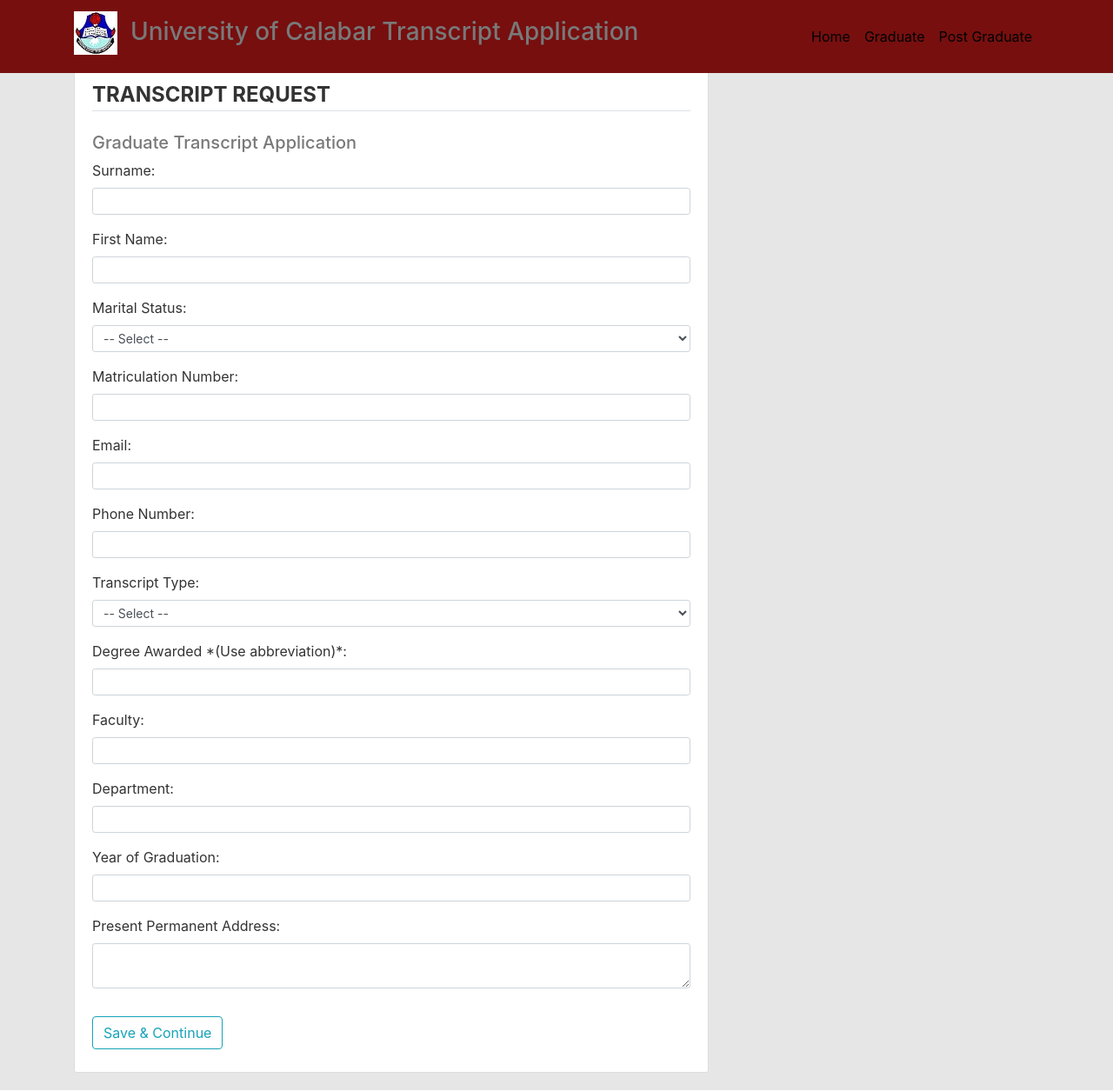
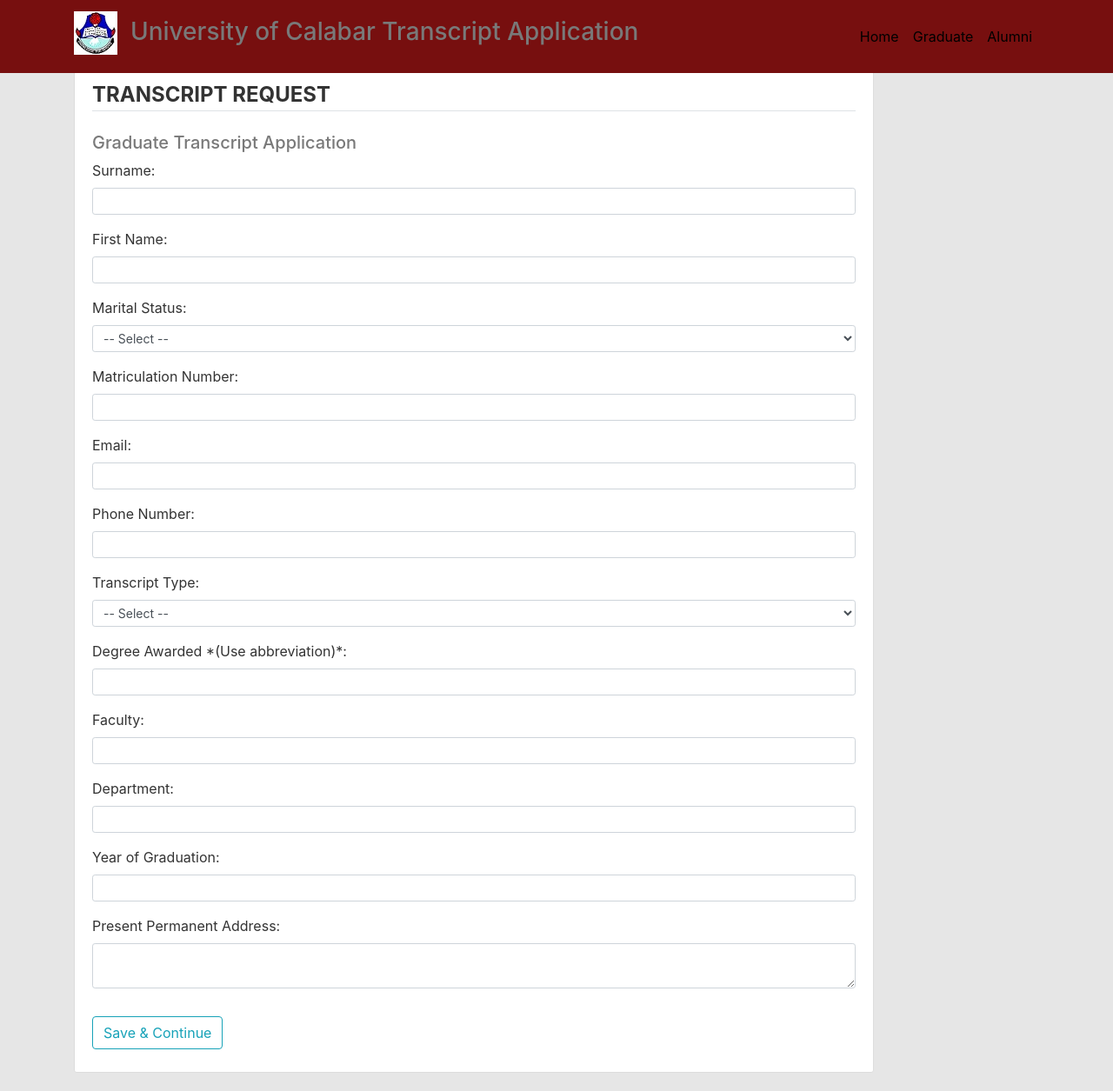
Before and after one commit to BrideTribe/transcript, a Flask app: page /graduate in a window 1280 px wide. Shown: the whole page at 87% size. Run offline with Flask 2, Linux system fonts and the light colour scheme; some libraries are stand-ins or nearby versions.

Commit message:
change postgraduate to alumni

```diff
--- a/transcript/templates/layout.html
+++ b/transcript/templates/layout.html
@@ -33,7 +33,7 @@
                     <div class="navbar-nav">
                         <a class="nav-item nav-link" href="{{ url_for('home') }}">Home</a>
                         <a class="nav-item nav-link" href="{{ url_for('graduate') }}">Graduate</a>
-                        <a class="nav-item nav-link" href="{{ url_for('postgraduate') }}">Post Graduate</a>
+                        <a class="nav-item nav-link" href="{{ url_for('alumni') }}">Alumni</a>
                     </div>
                 </div>
             </div>
@@ -41,7 +41,7 @@
     </header>
     <main role="main" class="container">
         <div class="row">
-            <div class="col-md-8">
+            <div class="col-md-10">
                 {% with messages = get_flashed_messages(with_categories=true) %}
                     {% if messages %}
                         {% for category, message in messages %}
```
